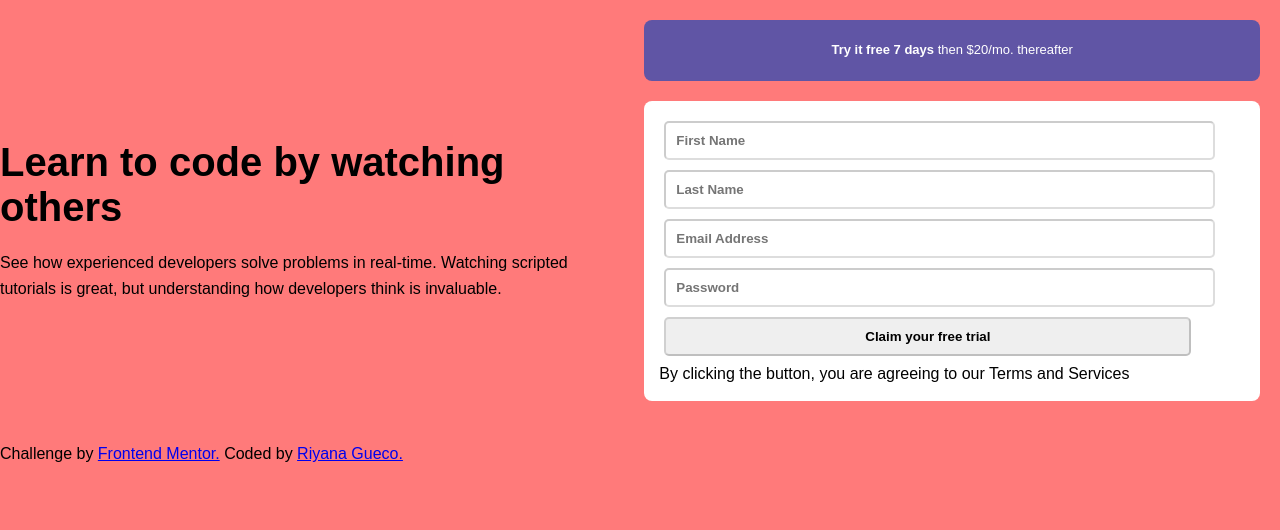
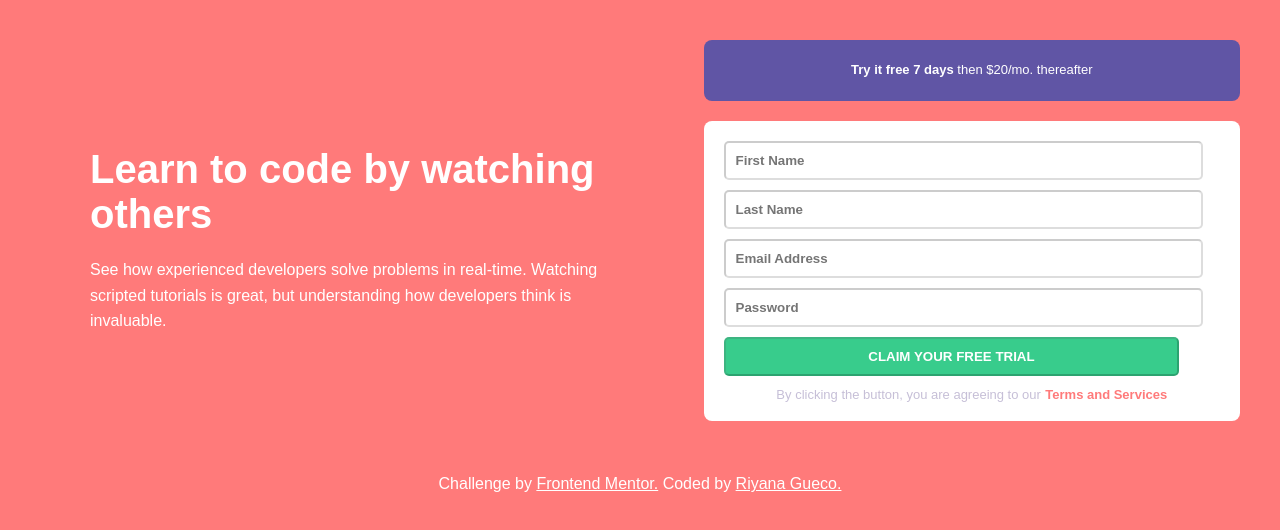
Before and after one commit to AnnKiende28/Intro-Component-with-Signup-Form, a plain HTML site: page index.html in a window 1280 px wide. Drawn offline with Linux system fonts and the light colour scheme.

Commit message:
Resolve merge conflicts

```diff
--- a/styles/main.css
+++ b/styles/main.css
@@ -6,7 +6,6 @@
 body {
     box-sizing: border-box;
     background-color: #FF7A7A;
-<<<<<<< HEAD
     padding: 20px;
     line-height: 1.6;
     font-family: Poppins, sans-serif;
@@ -17,13 +16,10 @@ body {
 main {
     display: flex;
     align-items: center;
-=======
->>>>>>> 814686afcce00194ca60e9f916b8f82fc704b942
 }
 
 /* section left-web */
 
-<<<<<<< HEAD
 .left-web {
     padding: 70px;
     color: #FFFFFF;
@@ -71,18 +67,15 @@ input {
     border-color: rgba(0, 0, 0, 0.2);
     border-radius: 5px;
     width: 90%;
-=======
-
+}
 
 /* section right-web */
 .try-free {
     background-color: #6055A5;
->>>>>>> 814686afcce00194ca60e9f916b8f82fc704b942
 }
 
 input[type="button"][value="Claim your free trial"] {
     background-color: #38CC8C;
-<<<<<<< HEAD
     color: #FFFFFF;
     text-transform: uppercase;
 }
@@ -111,17 +104,3 @@ footer {
 footer a {
     color: #FFFFFF;
 }
-
-/*
-index.html updates not pushed
---------------
-=======
-}
-
-
-/*
-index.html updates not pushed
->>>>>>> 814686afcce00194ca60e9f916b8f82fc704b942
-
-
-*/
```
